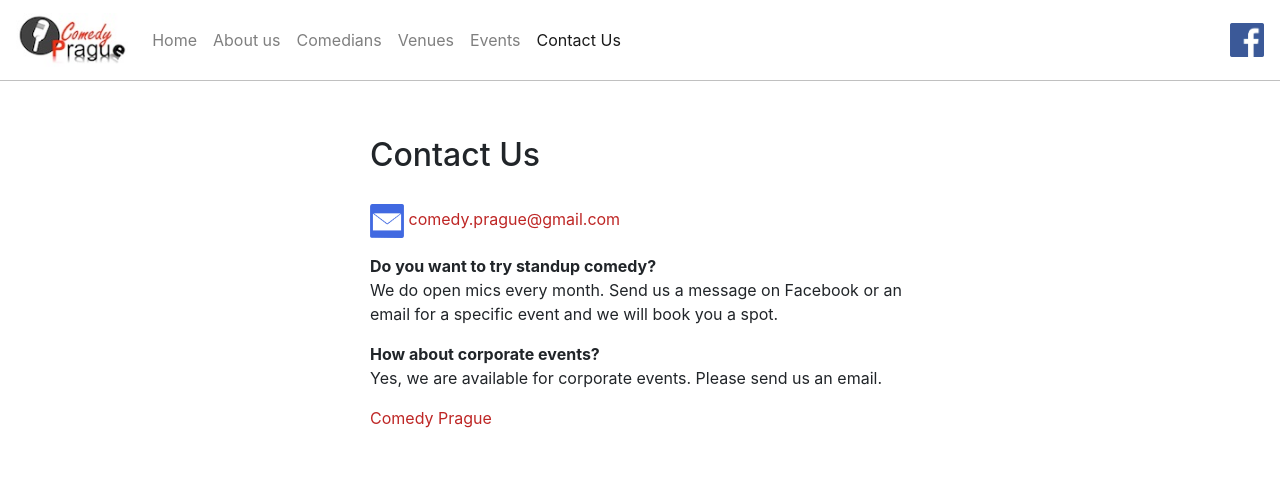
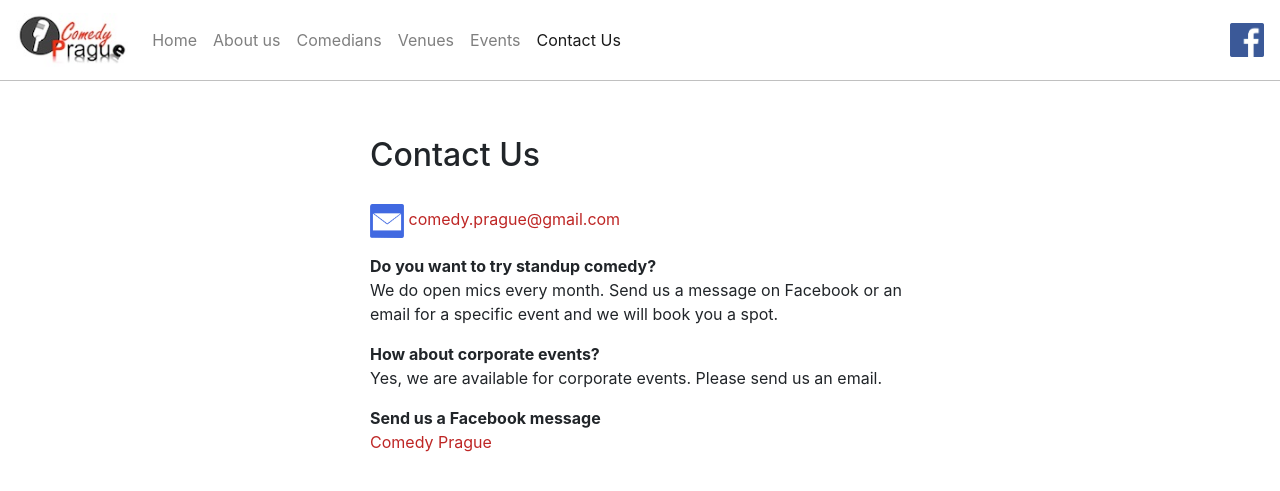
Before and after one commit to ComedyPrague/ComedyPrague.github.io, a Jekyll site: the page built from contact-us.html, in a window 1280 px wide. Shown: the top 491 px of the page. Built offline with Jekyll 4.4.1, drawn with Linux system fonts in a browser that asks for light colours.

Commit message:
Update contact-us.html

```diff
--- a/contact-us.html
+++ b/contact-us.html
@@ -29,6 +29,7 @@
 
   <dt>How about corporate events?</dt>
   <dd>Yes, we are available for corporate events. Please send us an email.</dd>
+
+  <dt>Send us a Facebook message</dt>
+  <div class="fb-page" data-href="https://www.facebook.com/pg/comedyprague/" data-tabs="messages" data-small-header="true" data-adapt-container-width="true" data-hide-cover="true" data-show-facepile="false"><blockquote cite="https://www.facebook.com/pg/comedyprague/" class="fb-xfbml-parse-ignore"><a href="https://www.facebook.com/pg/comedyprague/">Comedy Prague</a></blockquote></div>
 </dl>
-
-<div class="fb-page" data-href="https://www.facebook.com/pg/comedyprague/" data-tabs="messages" data-small-header="true" data-adapt-container-width="true" data-hide-cover="true" data-show-facepile="false"><blockquote cite="https://www.facebook.com/pg/comedyprague/" class="fb-xfbml-parse-ignore"><a href="https://www.facebook.com/pg/comedyprague/">Comedy Prague</a></blockquote></div>
```
